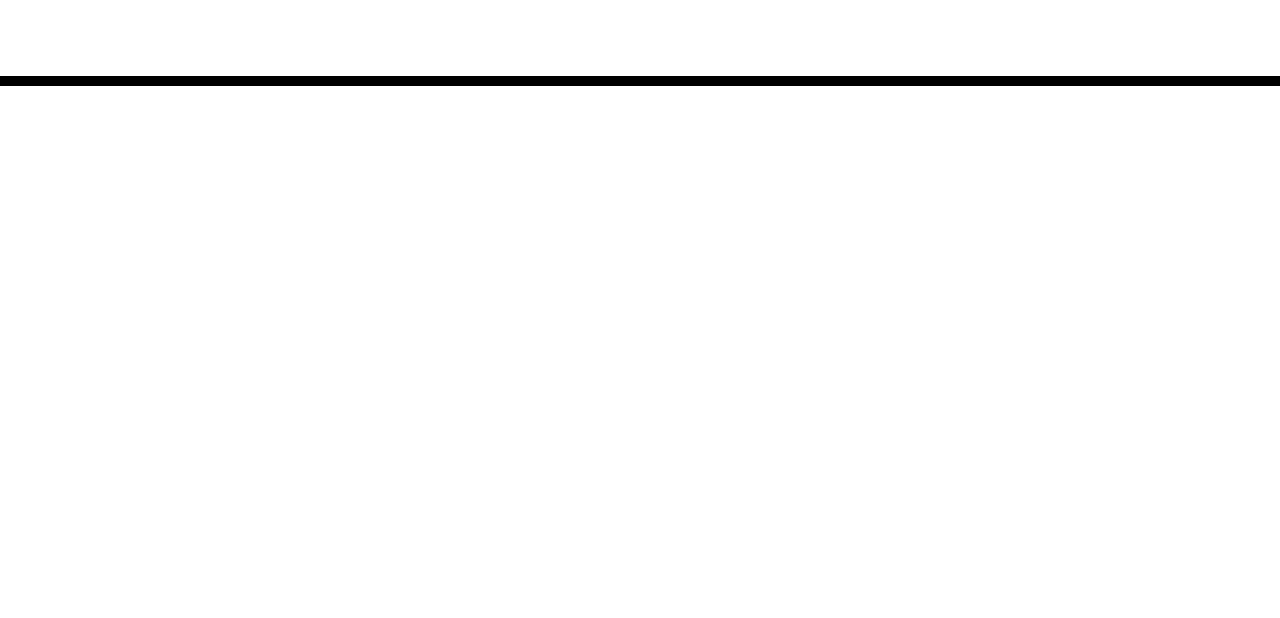
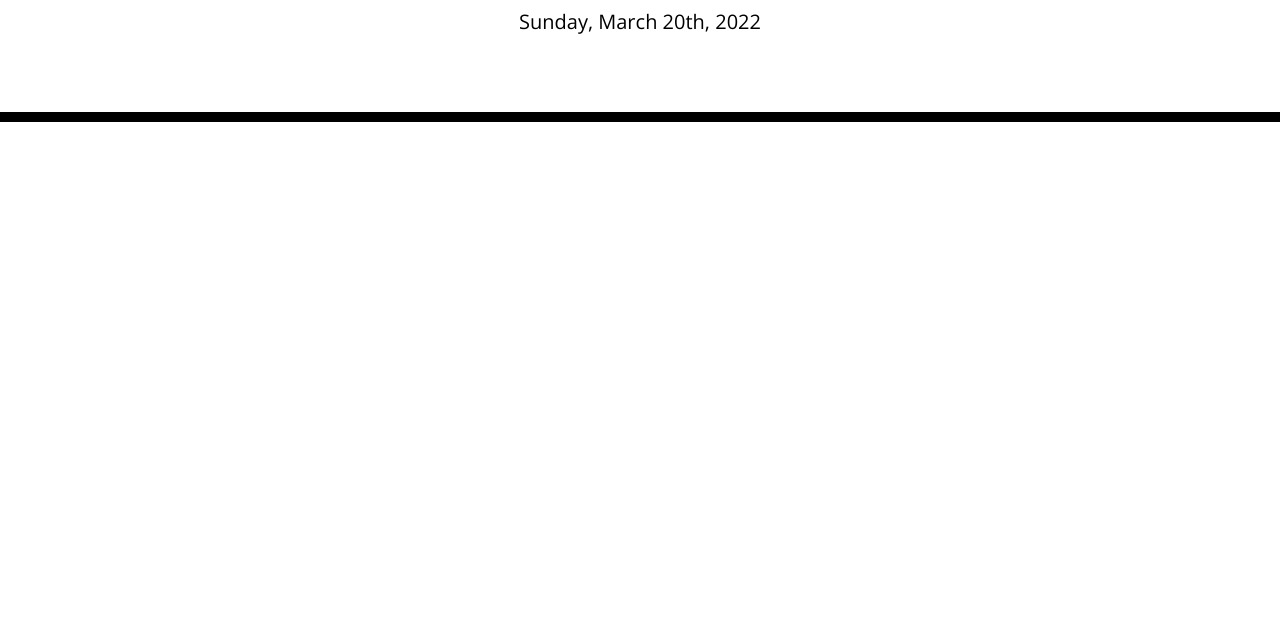
Before and after one commit to myersdg/dayPlanner, a plain HTML site: page index.html in a window 1280 px wide. Shown: the part 182-800 px from the top of the page. Drawn offline with nearby package versions, Linux system fonts and the light colour scheme.

Commit message:
added date to webpage via Moment

```diff
--- /dev/null
+++ b/assets/main.js
@@ -0,0 +1,12 @@
+//logging current date format:
+
+const m = moment();
+console.log(m.toString())
+
+console.log(m.format("dddd, MMMM Do, YYYY - hh:mm a"))
+
+
+//displaying current date
+$(document).ready(function() {
+    $("#currentDay").text( moment().format('dddd, MMMM Do, YYYY') );
+});
--- a/index.html
+++ b/index.html
@@ -18,7 +18,7 @@
       href="https://fonts.googleapis.com/css?family=Open+Sans&display=swap"
       rel="stylesheet"
     />
-    <link rel="stylesheet" href="assets/style.css" />
+    <link rel="stylesheet" href="./assets/style.css" />
     <title>Work Day Scheduler</title>
   </head>
 
@@ -34,5 +34,6 @@
 
     <script src="https://code.jquery.com/jquery-3.4.1.min.js"></script>
     <script src="https://cdnjs.cloudflare.com/ajax/libs/moment.js/2.24.0/moment.min.js"></script>
+    <script src="./assets/main.js"></script>
   </body>
 </html>
```
Also changed, not shown: assets/script.js (deleted).
